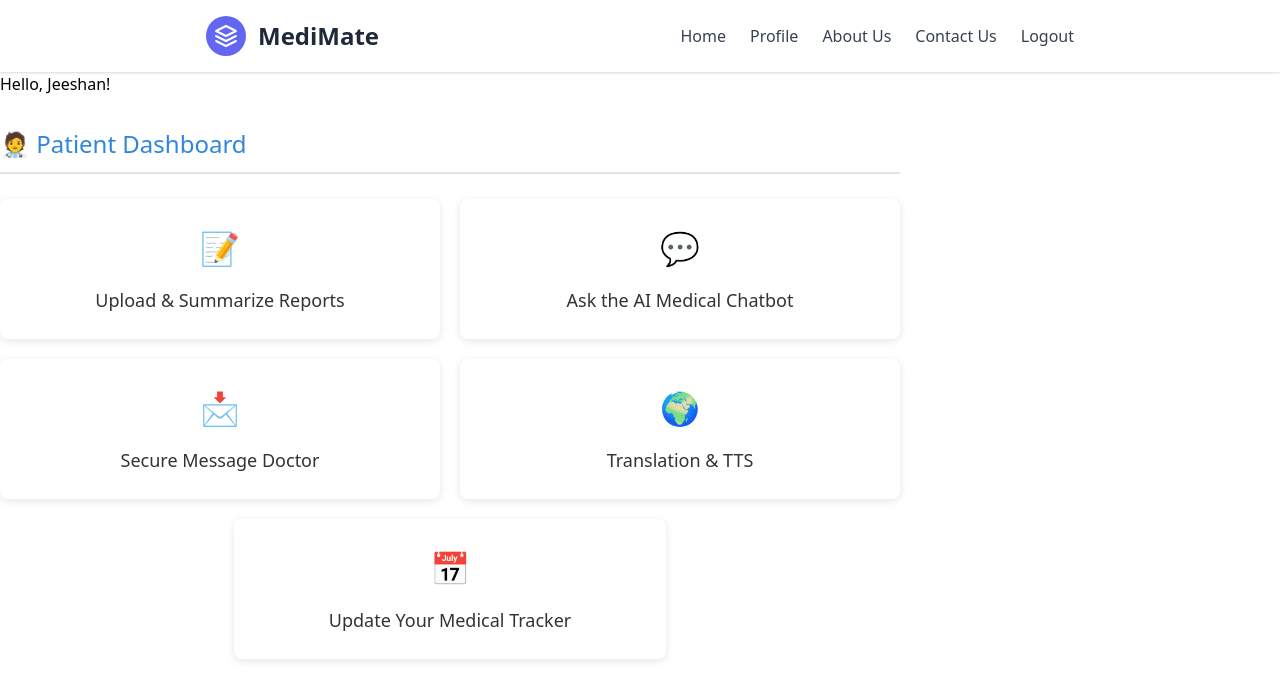
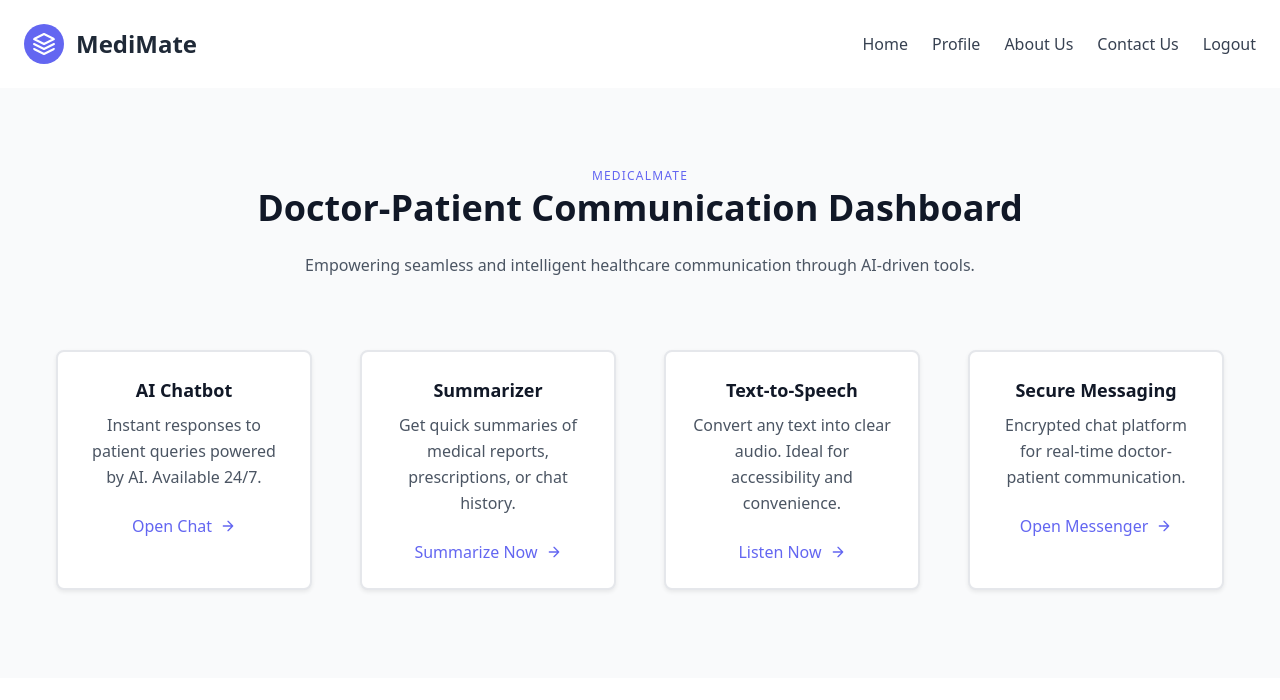
Before and after one commit to PranavKadagadakai/Doctor-Patient_Comm_Sys, a Flask app: page /dashboard in a window 1280 px wide. Shown: the top 700 px of the page. Run offline with Flask 3, Linux system fonts and the light colour scheme; a user stored in the database is signed in; some libraries are stand-ins or nearby versions.

Commit message:
Updated templates

```diff
--- a/app/templates/base.html
+++ b/app/templates/base.html
@@ -6,6 +6,14 @@
 
     <!-- ✅ Tailwind CSS -->
     <link href="https://unpkg.com/tailwindcss@^2/dist/tailwind.min.css" rel="stylesheet" />
+    <!-- Tailwind CSS -->
+    <script src="https://cdn.tailwindcss.com"></script>
+
+    <!-- Bootstrap CSS (already in use) -->
+    <link href="https://cdn.jsdelivr.net/npm/bootstrap@5.3.0/dist/css/bootstrap.min.css" rel="stylesheet">
+
+    <!-- Font Awesome -->
+    <link rel="stylesheet" href="https://cdnjs.cloudflare.com/ajax/libs/font-awesome/6.0.0/css/all.min.css">
 
     <title>MediMate | {% block title %}{% endblock %}</title>
   </head>
--- a/app/templates/dashboard.html
+++ b/app/templates/dashboard.html
@@ -1,164 +1,71 @@
 {% extends "base.html" %}
 {% block content %}
-<div class="container">
-    <h2>Hello, {{ username.capitalize() }}!</h2>
-
-    {% if role == 'doctor' %}
-    <div class="dashboard-grid">
-        <h3 class="section-title">👨‍⚕️ Doctor Dashboard</h3>
-
-        <div class="dashboard-row">
-            <div class="dashboard-card">
-                <a href="{{ url_for('main.forum_page') }}" class="dashboard-link">
-                    <div class="card-icon">🩺</div>
-                    <div class="card-text">Access Doctor Forum</div>
-                </a>
+<section class="text-gray-600 body-font bg-gray-50 py-20">
+    <div class="container px-5 mx-auto">
+      <div class="flex flex-col text-center w-full mb-16">
+        <h2 class="text-xs text-indigo-500 tracking-widest font-medium title-font mb-1">MEDICALMATE</h2>
+        <h1 class="sm:text-4xl text-3xl font-bold title-font text-gray-900 mb-4">Doctor-Patient Communication Dashboard</h1>
+        <p class="lg:w-2/3 mx-auto leading-relaxed text-base text-gray-600">Empowering seamless and intelligent healthcare communication through AI-driven tools.</p>
       </div>
-
-            <div class="dashboard-card">
-                <a href="{{ url_for('main.messaging_page') }}" class="dashboard-link">
-                    <div class="card-icon">📩</div>
-                    <div class="card-text">Chat with Patients</div>
+      <div class="flex flex-wrap -m-4">
+        <!-- AI Chatbot -->
+        <div class="p-4 md:w-1/2 lg:w-1/4">
+          <div class="h-full border-2 border-gray-200 rounded-lg p-6 text-center bg-white shadow-sm hover:shadow-md transition duration-300">
+            <h2 class="text-lg font-semibold text-gray-900 mb-2">AI Chatbot</h2>
+            <p class="leading-relaxed mb-4 text-gray-600">Instant responses to patient queries powered by AI. Available 24/7.</p>
+            <a href="{{ url_for('main.chatbot_page') }}" class="text-indigo-500 inline-flex items-center cursor-pointer">Open Chat
+              <svg fill="none" stroke="currentColor" stroke-linecap="round" stroke-linejoin="round" stroke-width="2"
+                class="w-4 h-4 ml-2" viewBox="0 0 24 24">
+                <path d="M5 12h14M12 5l7 7-7 7" />
+              </svg>
             </a>
           </div>
         </div>
 
-        <div class="dashboard-row">
-            <div class="dashboard-card">
-                <a href="{{ url_for('main.summarize_page') }}" class="dashboard-link">
-                    <div class="card-icon">📄</div>
-                    <div class="card-text">View Medical Summaries</div>
+        <!-- Summarizer -->
+        <div class="p-4 md:w-1/2 lg:w-1/4">
+          <div class="h-full border-2 border-gray-200 rounded-lg p-6 text-center bg-white shadow-sm hover:shadow-md transition duration-300">
+            <h2 class="text-lg font-semibold text-gray-900 mb-2">Summarizer</h2>
+            <p class="leading-relaxed mb-4 text-gray-600">Get quick summaries of medical reports, prescriptions, or chat history.</p>
+            <a href = "{{ url_for('main.summarize_page') }}" class="text-indigo-500 inline-flex items-center cursor-pointer">Summarize Now
+              <svg fill="none" stroke="currentColor" stroke-linecap="round" stroke-linejoin="round" stroke-width="2"
+                class="w-4 h-4 ml-2" viewBox="0 0 24 24">
+                <path d="M5 12h14M12 5l7 7-7 7" />
+              </svg>
             </a>
           </div>
+        </div>
 
-            <div class="dashboard-card">
-                <a href="{{ url_for('main.tracker_page') }}" class="dashboard-link">
-                    <div class="card-icon">📊</div>
-                    <div class="card-text">Patient Medical Tracker</div>
+        <!-- Text to Speech -->
+        <div class="p-4 md:w-1/2 lg:w-1/4">
+          <div class="h-full border-2 border-gray-200 rounded-lg p-6 text-center bg-white shadow-sm hover:shadow-md transition duration-300">
+            <h2 class="text-lg font-semibold text-gray-900 mb-2">Text-to-Speech</h2>
+            <p class="leading-relaxed mb-4 text-gray-600">Convert any text into clear audio. Ideal for accessibility and convenience.</p>
+            <a href = "{{ url_for('main.translate_page') }}" class="text-indigo-500 inline-flex items-center cursor-pointer">Listen Now
+              <svg fill="none" stroke="currentColor" stroke-linecap="round" stroke-linejoin="round" stroke-width="2"
+                class="w-4 h-4 ml-2" viewBox="0 0 24 24">
+                <path d="M5 12h14M12 5l7 7-7 7" />
+              </svg>
+            </a>
+          </div>
+        </div>
+
+        <!-- Messaging -->
+        <div class="p-4 md:w-1/2 lg:w-1/4">
+          <div class="h-full border-2 border-gray-200 rounded-lg p-6 text-center bg-white shadow-sm hover:shadow-md transition duration-300">
+            <h2 class="text-lg font-semibold text-gray-900 mb-2">Secure Messaging</h2>
+            <p class="leading-relaxed mb-4 text-gray-600">Encrypted chat platform for real-time doctor-patient communication.</p>
+            <a href = "{{ url_for('main.messaging_page') }}" class="text-indigo-500 inline-flex items-center cursor-pointer">Open Messenger
+              <svg fill="none" stroke="currentColor" stroke-linecap="round" stroke-linejoin="round" stroke-width="2"
+                class="w-4 h-4 ml-2" viewBox="0 0 24 24">
+                <path d="M5 12h14M12 5l7 7-7 7" />
+              </svg>
             </a>
           </div>
         </div>
       </div>
 
-    {% elif role == 'patient' %}
-    <div class="dashboard-grid">
-        <h3 class="section-title">🧑‍⚕️ Patient Dashboard</h3>
 
-        <div class="dashboard-row">
-            <div class="dashboard-card">
-                <a href="{{ url_for('main.summarize_page') }}" class="dashboard-link">
-                    <div class="card-icon">📝</div>
-                    <div class="card-text">Upload & Summarize Reports</div>
-                </a>
     </div>
-
-            <div class="dashboard-card">
-                <a href="{{ url_for('main.chatbot_page') }}" class="dashboard-link">
-                    <div class="card-icon">💬</div>
-                    <div class="card-text">Ask the AI Medical Chatbot</div>
-                </a>
-            </div>
-        </div>
-
-        <div class="dashboard-row">
-            <div class="dashboard-card">
-                <a href="{{ url_for('main.messaging_page') }}" class="dashboard-link">
-                    <div class="card-icon">📩</div>
-                    <div class="card-text">Secure Message Doctor</div>
-                </a>
-            </div>
-
-            <div class="dashboard-card">
-                <a href="{{ url_for('main.translate_page') }}" class="dashboard-link">
-                    <div class="card-icon">🌍</div>
-                    <div class="card-text">Translation & TTS</div>
-                </a>
-            </div>
-        </div>
-
-        <div class="dashboard-row">
-            <div class="dashboard-card center-card">
-                <a href="{{ url_for('main.tracker_page') }}" class="dashboard-link">
-                    <div class="card-icon">📅</div>
-                    <div class="card-text">Update Your Medical Tracker</div>
-                </a>
-            </div>
-        </div>
-    </div>
-    {% endif %}
-</div>
-
-<style>
-    .dashboard-grid {
-        margin-top: 30px;
-    }
-
-    .section-title {
-        font-size: 24px;
-        margin-bottom: 25px;
-        color: #2e86de;
-        border-bottom: 2px solid #e1e4e8;
-        padding-bottom: 10px;
-    }
-
-    .dashboard-row {
-        display: flex;
-        margin-bottom: 20px;
-        gap: 20px;
-    }
-
-    .dashboard-card {
-        flex: 1;
-        background-color: white;
-        border-radius: 8px;
-        box-shadow: 0 2px 8px rgba(0,0,0,0.1);
-        transition: transform 0.2s, box-shadow 0.2s;
-    }
-
-        .dashboard-card:hover {
-            transform: translateY(-3px);
-            box-shadow: 0 4px 12px rgba(0,0,0,0.15);
-        }
-
-    .dashboard-link {
-        display: block;
-        padding: 25px 20px;
-        text-decoration: none;
-        color: #333;
-        height: 100%;
-    }
-
-    .card-icon {
-        font-size: 32px;
-        margin-bottom: 15px;
-        text-align: center;
-    }
-
-    .card-text {
-        font-size: 18px;
-        text-align: center;
-        font-weight: 500;
-    }
-
-    .center-card {
-        max-width: 48%;
-        margin: 0 auto;
-    }
-
-    /* Make sure container is wide enough */
-    .container {
-        max-width: 900px;
-    }
-
-    /* Mobile responsiveness */
-    @media (max-width: 768px) {
-        .dashboard-row {
-            flex-direction: column;
-        }
-
-        .center-card {
-            max-width: 100%;
-        }
-    }
-</style>
+  </section>
   {% endblock content %}
--- a/app/templates/translate.html
+++ b/app/templates/translate.html
@@ -146,5 +146,4 @@
         });
     });
 </script>
-
 {% endblock %}
```
Also changed, not shown: app/templates/chatbot.html (+35 -98 lines). Lines whose indentation alone changed are shown as unchanged.
